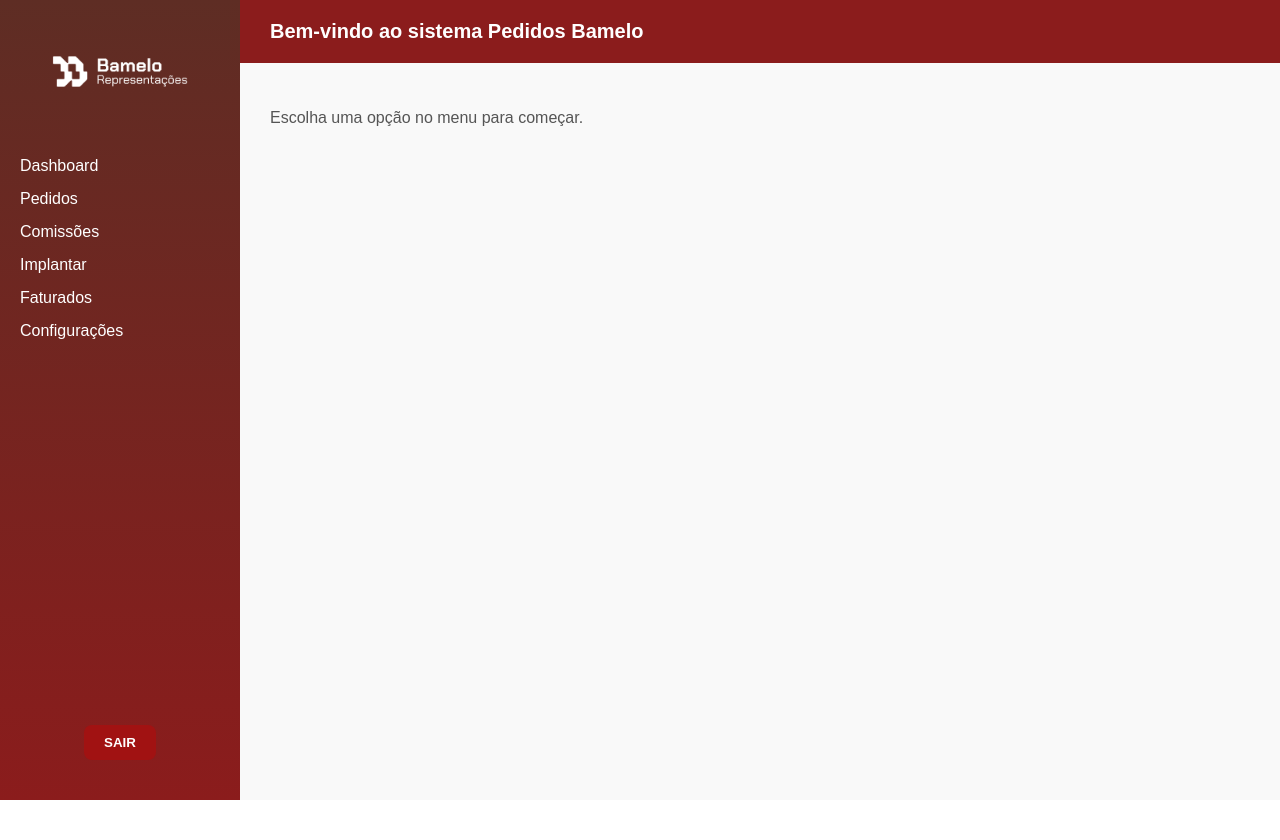
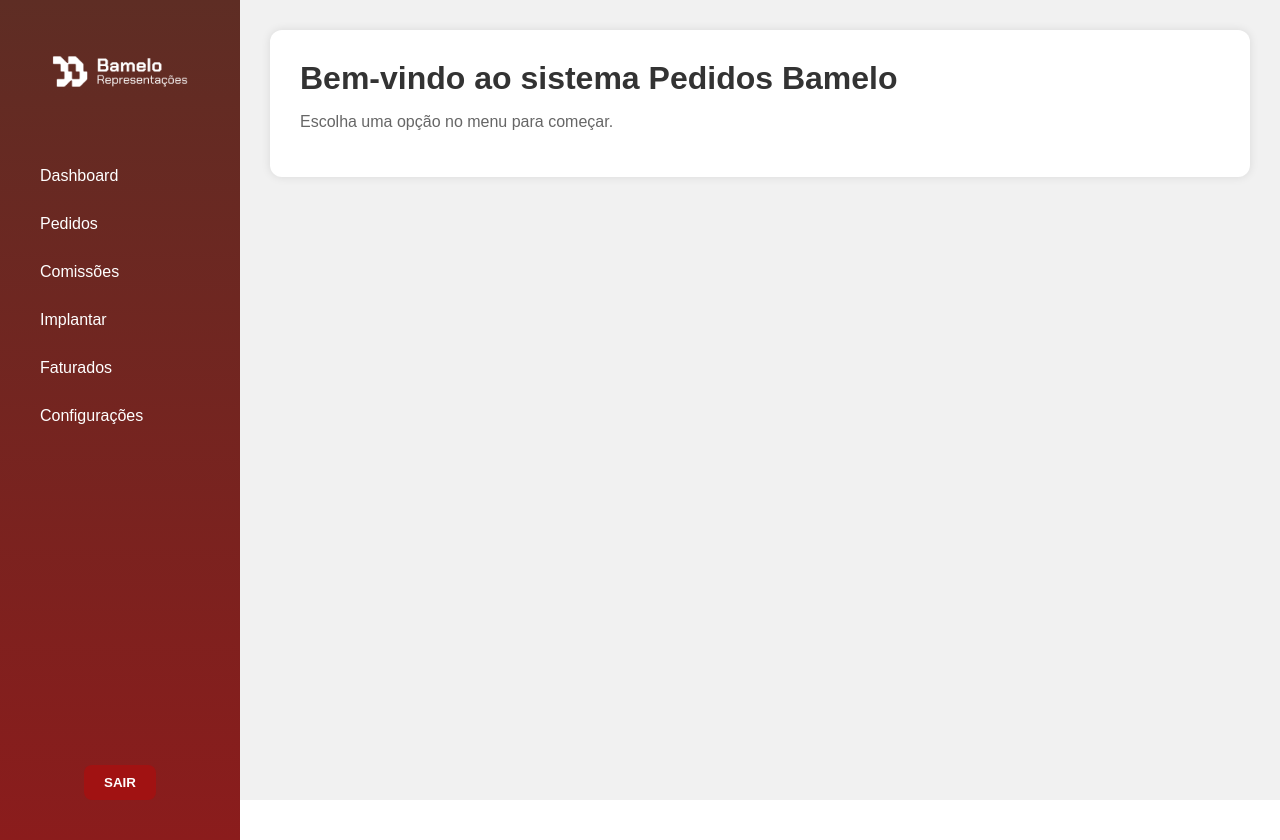
Before and after one commit to rubensbmelo/pedidos-bamelo, a React (Vite) app: page / in a window 1280 px wide. Before the commit the page ends 800 px from the top, so only its background shows below. Built offline with nearby package versions, Linux system fonts and the light colour scheme.

Commit message:
Atualiza layout principal com estilo moderno

```diff
--- a/src/PedidosBamelo.jsx
+++ b/src/PedidosBamelo.jsx
@@ -1,26 +1,40 @@
 export default function PedidosBamelo() {
+  const menuStyle = {
+    width: '240px',
+    background: 'linear-gradient(180deg, #5e2d24, #8b1c1c)',
+    color: '#fff',
+    display: 'flex',
+    flexDirection: 'column',
+    justifyContent: 'space-between',
+    padding: '20px 0',
+    fontFamily: 'Arial, sans-serif',
+    height: '100vh'
+  };
+
+  const menuItemStyle = {
+    color: '#fff',
+    textDecoration: 'none',
+    padding: '10px 20px',
+    borderRadius: '6px',
+    transition: 'background 0.3s'
+  };
+
+  const menuItemHoverStyle = {
+    ...menuItemStyle,
+    backgroundColor: 'rgba(255, 255, 255, 0.1)'
+  };
+
   return (
     <div style={{ display: 'flex', height: '100vh', fontFamily: 'Arial, sans-serif' }}>
-      <div style={{
-        width: '240px',
-        background: 'linear-gradient(180deg, #5e2d24, #8b1c1c)',
-        color: '#fff',
-        display: 'flex',
-        flexDirection: 'column',
-        justifyContent: 'space-between',
-        padding: '20px 0'
-      }}>
+      <div style={menuStyle}>
         <div>
           <div style={{ textAlign: 'center', marginBottom: '30px' }}>
             <img src="/logo.png" alt="Logo" style={{ width: '200px', height: 'auto' }} />
           </div>
-          <nav style={{ display: 'flex', flexDirection: 'column', gap: '15px', padding: '0 20px' }}>
-            <a href="#" style={{ color: '#fff', textDecoration: 'none' }}>Dashboard</a>
-            <a href="#" style={{ color: '#fff', textDecoration: 'none' }}>Pedidos</a>
-            <a href="#" style={{ color: '#fff', textDecoration: 'none' }}>Comissões</a>
-            <a href="#" style={{ color: '#fff', textDecoration: 'none' }}>Implantar</a>
-            <a href="#" style={{ color: '#fff', textDecoration: 'none' }}>Faturados</a>
-            <a href="#" style={{ color: '#fff', textDecoration: 'none' }}>Configurações</a>
+          <nav style={{ display: 'flex', flexDirection: 'column', gap: '10px', padding: '0 20px' }}>
+            {['Dashboard', 'Pedidos', 'Comissões', 'Implantar', 'Faturados', 'Configurações'].map((item, index) => (
+              <a href="#" key={index} style={menuItemStyle}>{item}</a>
+            ))}
           </nav>
         </div>
         <div style={{ textAlign: 'center', padding: '20px' }}>
@@ -37,18 +51,16 @@
           </button>
         </div>
       </div>
-      <div style={{ flexGrow: 1, backgroundColor: '#f9f9f9' }}>
+
+      <div style={{ flexGrow: 1, backgroundColor: '#f1f1f1', padding: '30px' }}>
         <div style={{
-          backgroundColor: '#8b1c1c',
-          color: '#fff',
-          padding: '20px 30px',
-          fontSize: '20px',
-          fontWeight: 'bold',
+          backgroundColor: '#fff',
+          padding: '30px',
+          borderRadius: '12px',
+          boxShadow: '0 0 10px rgba(0,0,0,0.1)',
         }}>
-          Bem-vindo ao sistema Pedidos Bamelo
-        </div>
-        <div style={{ padding: '30px' }}>
-          <p style={{ color: '#555' }}>Escolha uma opção no menu para começar.</p>
+          <h1 style={{ margin: '0 0 15px 0', color: '#333' }}>Bem-vindo ao sistema Pedidos Bamelo</h1>
+          <p style={{ color: '#666' }}>Escolha uma opção no menu para começar.</p>
         </div>
       </div>
     </div>
```
